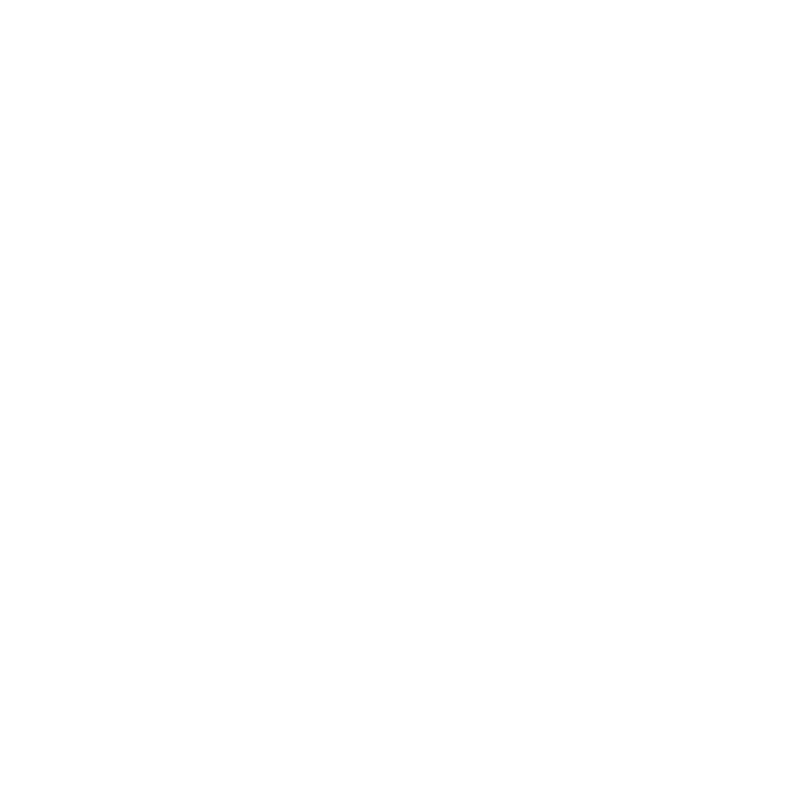
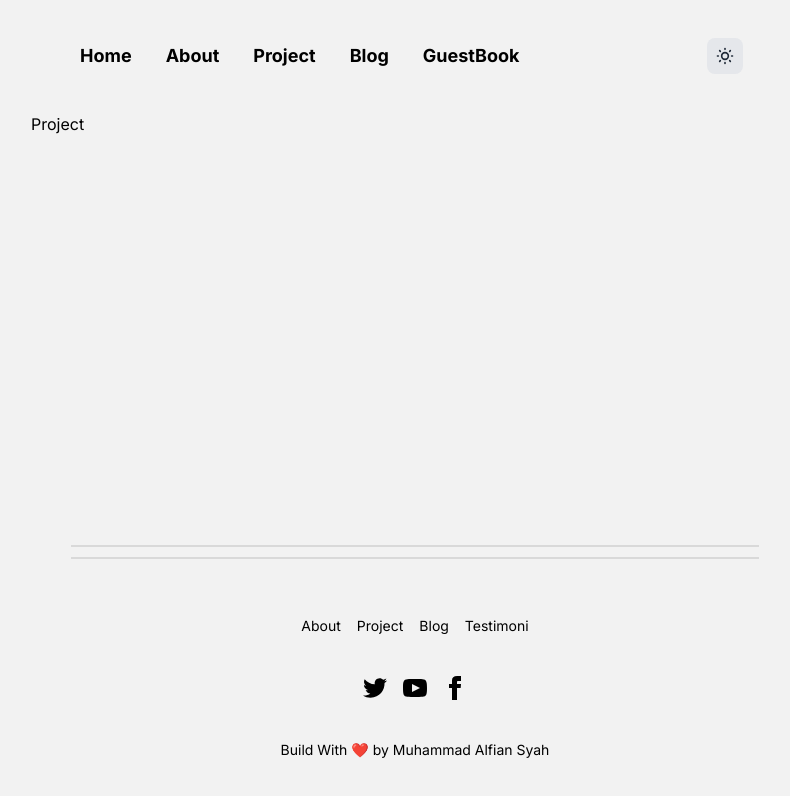
Before and after one commit to alfiancode/myportfolio, a React (Create React App) app: page /project in a window 1280 px wide. Before the commit this address had no page. Shown: the top 796 px of the page, without its empty margins (225-1015 px from the left). Built offline with nearby package versions, Linux system fonts and the light colour scheme.

Commit message:
router update

```diff
--- a/src/App.js
+++ b/src/App.js
@@ -5,7 +5,8 @@
 import Home from "./pages/Home";
 import Layout from "./components/Layout/Layout";
 import GuestBook from "./pages/GuestBook";
-
+import Blog from "./pages/Blog";
+import Project from "./pages/Project";
 function App() {
   return (
     <div>
@@ -34,6 +35,25 @@
             </Layout>
           }
         />
+
+        <Route
+          path="/blog"
+          element={
+            <Layout>
+              <Blog />
+            </Layout>
+          }
+        />
+
+        <Route
+          path="/project"
+          element={
+            <Layout>
+              <Project />
+            </Layout>
+          }
+        />
+        <Route path="*" element={<h1>404 Not Found</h1>} />
       </Routes>
     </div>
   );
--- a/src/components/Layout/Navbar.jsx
+++ b/src/components/Layout/Navbar.jsx
@@ -28,6 +28,9 @@
             tabIndex={0}
             className="menu menu-compact dropdown-content mt-3 p-2 shadow bg-base-100 rounded-box w-52 "
           >
+            <li>
+              <Link to="/">Home</Link>
+            </li>
             <li>
               <Link to="/about">About</Link>
             </li>
--- /dev/null
+++ b/src/pages/Blog.jsx
@@ -0,0 +1,7 @@
+import React from "react";
+
+const Blog = () => {
+  return <div>Blog</div>;
+};
+
+export default Blog;
--- /dev/null
+++ b/src/pages/Project.jsx
@@ -0,0 +1,7 @@
+import React from "react";
+
+const Project = () => {
+  return <div>Project</div>;
+};
+
+export default Project;
```
